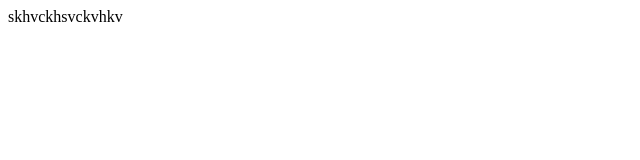
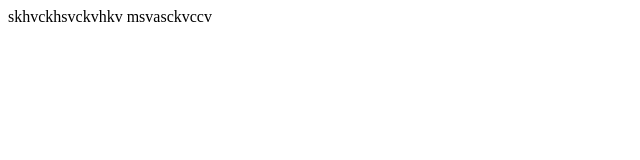
Before and after one commit to Krish-bhardwaj/demo-repo, a plain HTML site: page index.html in a window 1280 px wide. Shown: the whole page, without its empty margins (0-640 px from the left). Drawn offline with Linux system fonts and the light colour scheme.

Commit message:
anurag's commit

```diff
--- a/index.html
+++ b/index.html
@@ -9,8 +9,7 @@
 </head>
 
 <body>
-skhvckhsvckvhkv
-
+    skhvckhsvckvhkv msvasckvccv
 </body>
 
 </html>
```
Also changed, not shown: 1 other file.
